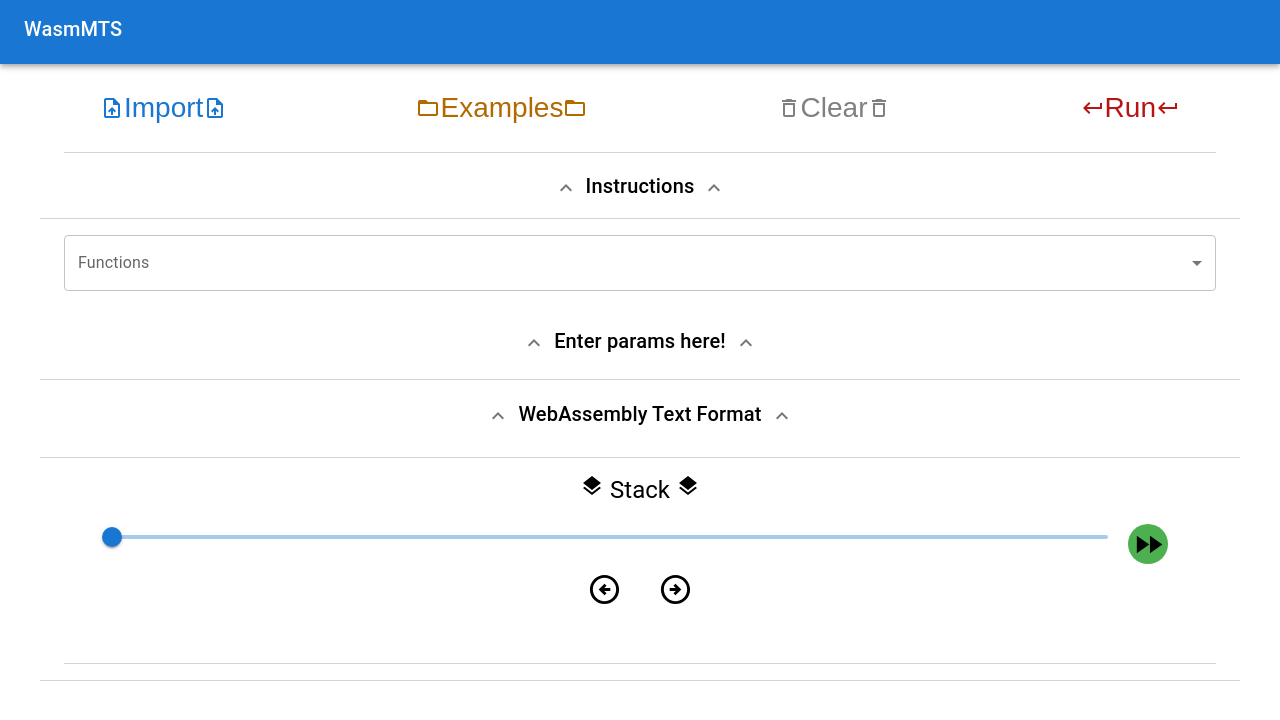
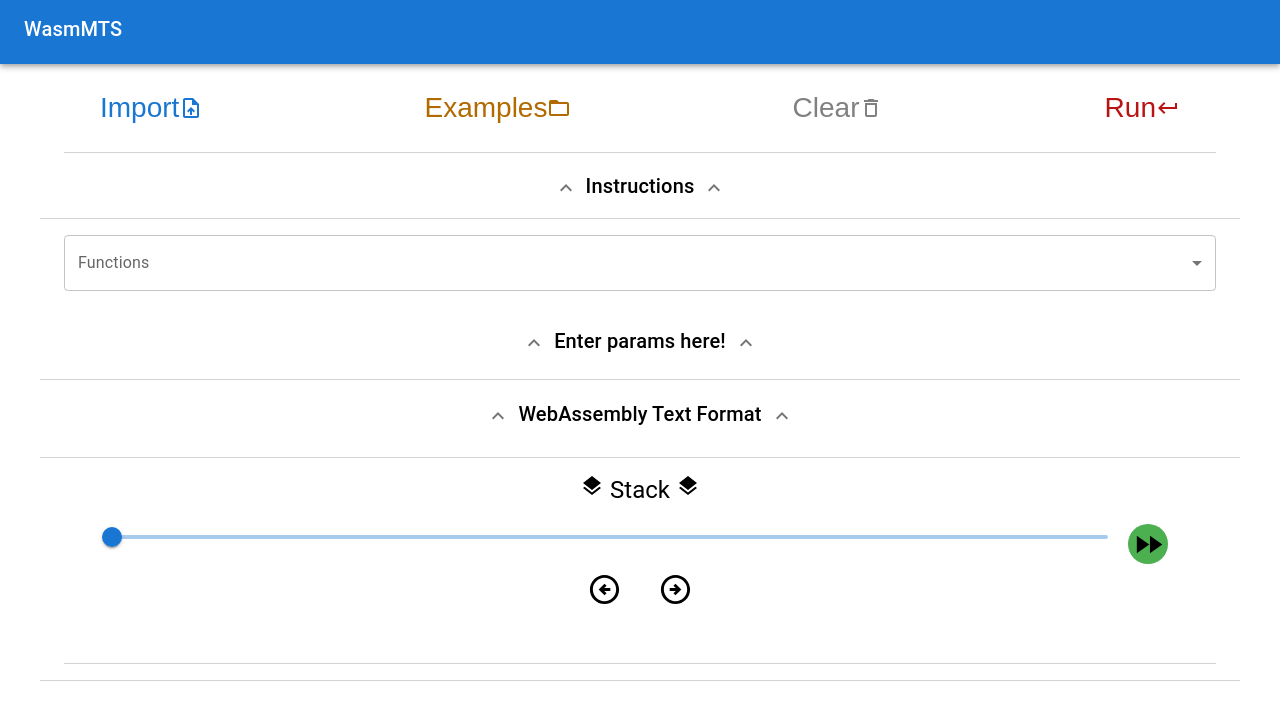
Before and after one commit to MirkoMassa/wasmmts-gui, a React (Create React App) app: page / in a window 1280 px wide. Shown: the top 720 px of the page. Built offline with nearby package versions, Linux system fonts and the light colour scheme.

Commit message:
Fixed icons size

```diff
--- a/src/components/MuiActionButtons.tsx
+++ b/src/components/MuiActionButtons.tsx
@@ -67,7 +67,7 @@ function ActionButtons (props:{
       borderBottom:'1px solid lightgrey'
     }}>
         <IconButton size={matches?'large':'small'} color='primary'>
-            <UploadFileIcon/>Import<UploadFileIcon/>
+            Import<UploadFileIcon/>
         </IconButton>
 
         <IconButton size={matches?'large':'small'} onClick={handleOpenExamples}
@@ -75,7 +75,7 @@ function ActionButtons (props:{
             color:'#b26a00'
           }}
         >
-            <FolderOpenIcon/>Examples<FolderOpenIcon/>
+            Examples<FolderOpenIcon/>
         </IconButton>
 
         <IconButton size={matches?'large':'small'} onClick={()=>props.setwatText('')}
@@ -83,7 +83,7 @@ function ActionButtons (props:{
             color:'gray',
           }}
         >
-            <DeleteOutlineIcon/>Clear<DeleteOutlineIcon/>
+            Clear<DeleteOutlineIcon/>
         </IconButton>
 
         <IconButton size={matches?'large':'small'} onClick={executeRunButton}
@@ -91,7 +91,7 @@ function ActionButtons (props:{
             color:'#B81414',
           }}
         >
-            <KeyboardReturnIcon/>Run<KeyboardReturnIcon/>
+            Run<KeyboardReturnIcon/>
         </IconButton>
     </Container>
 
```
